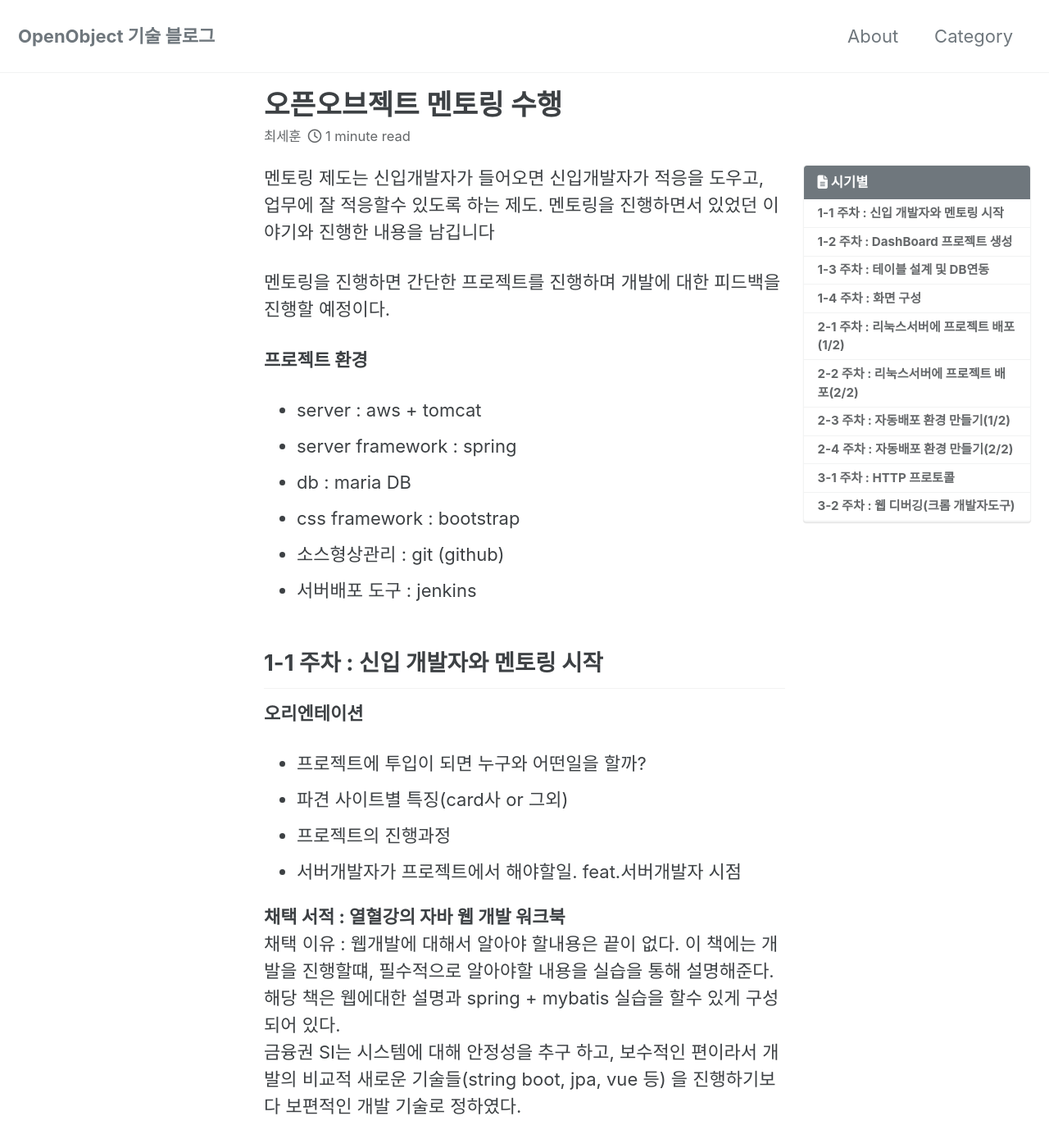
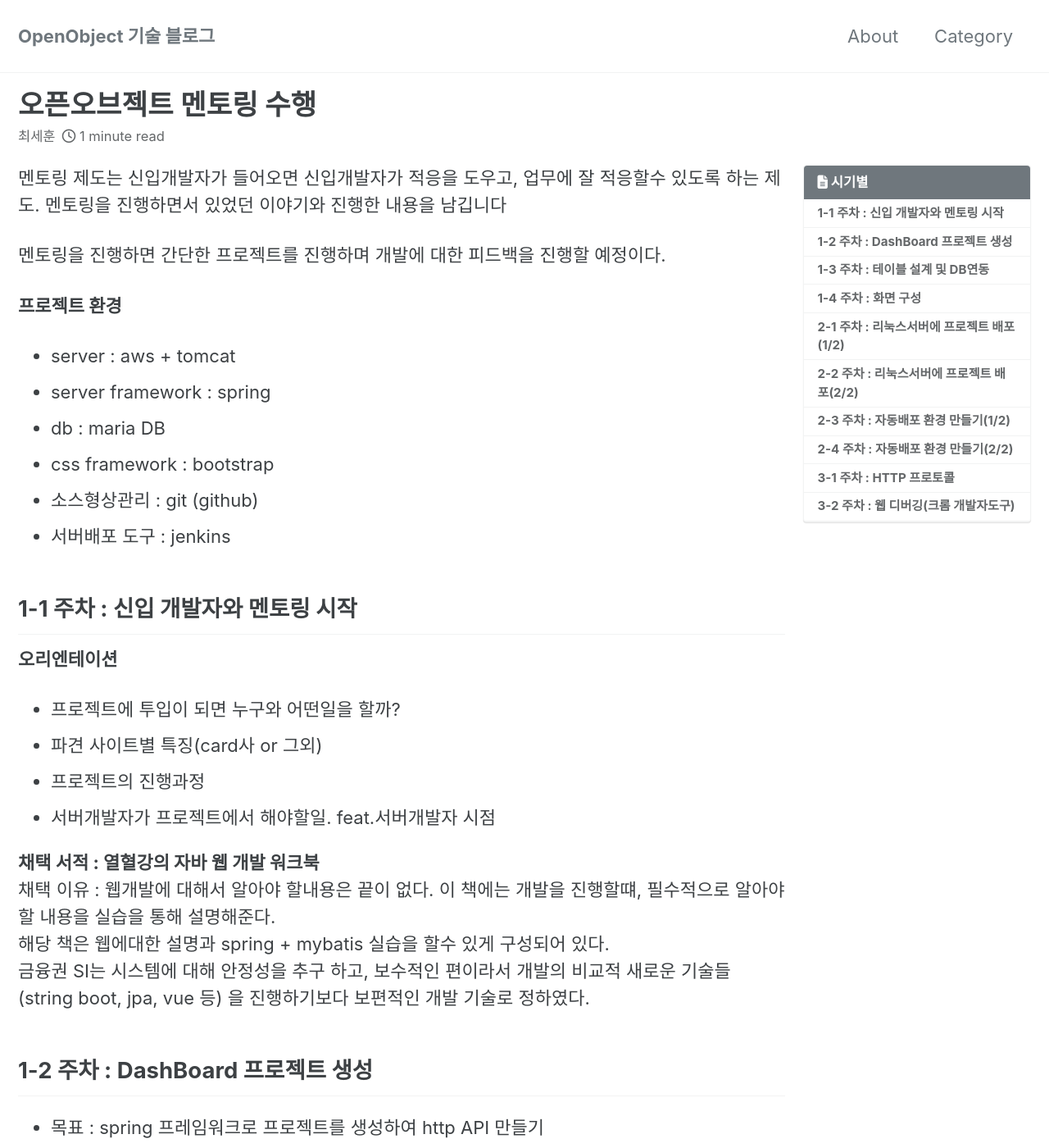
Before and after one commit to openobjectnet/openobjectnet.github.io, a Jekyll site: the page built from _posts/2020-05-19-mento-review.md, in a window 1280 px wide and 1400 px high. Shown: the whole window at 82% size. Built offline with Jekyll 4.4.1, drawn with Linux system fonts in a browser that asks for light colours; cached includes are drawn as plain includes; nearby versions of some CDN libraries.

Commit message:
화면 사이즈 클때 조정

```diff
--- a/_layouts/single.html
+++ b/_layouts/single.html
@@ -15,8 +15,6 @@ layout: default
 {% endif %}
 
 <div id="main" role="main">
-  {% include sidebar.html %}
-
   <article class="page" itemscope itemtype="https://schema.org/CreativeWork">
     {% if page.title %}<meta itemprop="headline" content="{{ page.title | markdownify | strip_html | strip_newlines | escape_once }}">{% endif %}
     {% if page.excerpt %}<meta itemprop="description" content="{{ page.excerpt | markdownify | strip_html | strip_newlines | escape_once }}">{% endif %}
--- a/_sass/minimal-mistakes/_page.scss
+++ b/_sass/minimal-mistakes/_page.scss
@@ -38,12 +38,12 @@ body {
 .page {
   @include breakpoint($large) {
     float: right;
-    width: calc(100% - #{$right-sidebar-width-narrow});
+    width: 100%;
     padding-right: $right-sidebar-width-narrow;
   }
 
   @include breakpoint($x-large) {
-    width: calc(100% - #{$right-sidebar-width});
+    width: 100%;
     padding-right: $right-sidebar-width;
   }
 
```
